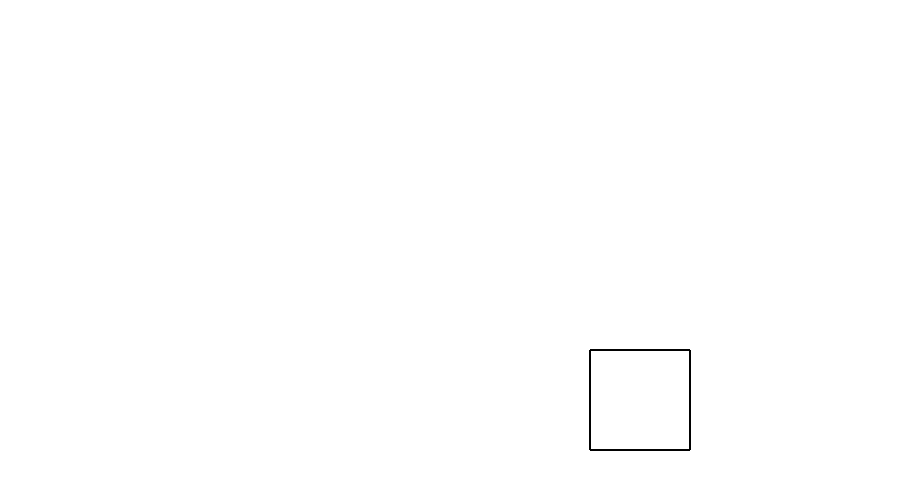
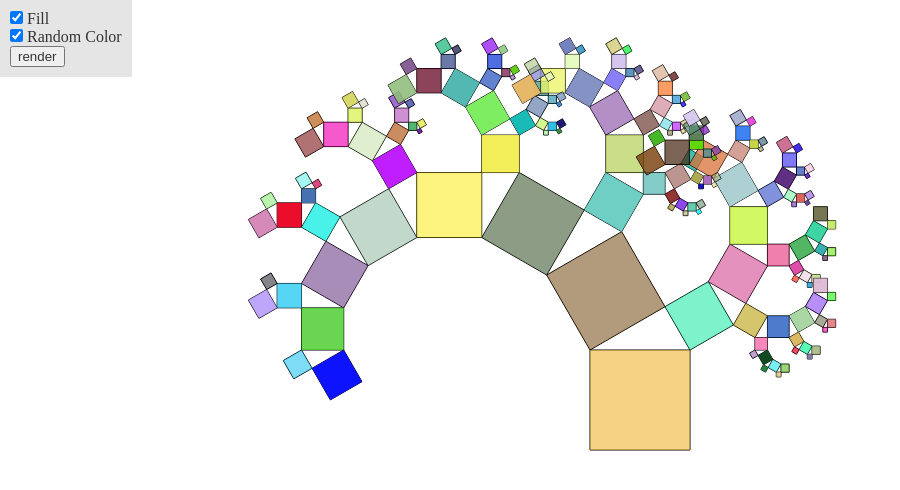
Before and after one commit to AJLoveChina/gougu-tree, a website built with webpack: page index.html in a window 1280 px wide. Shown: the whole page, without its empty margins (0-900 px from the left). Built offline with nearby package versions, Linux system fonts and the light colour scheme.

Commit message:
chore: done

```diff
--- a/index.html
+++ b/index.html
@@ -5,5 +5,10 @@
         <title>Webpack App</title>
     </head>
     <body>
+        <div id="options">
+            <input type="checkbox" checked id="fill-checkbox"> Fill <br>
+            <input type="checkbox" checked id="random-color-checkbox"> Random Color <br>
+            <button id="render">render</button>
+        </div>
     </body>
 </html>
--- a/src/common.ts
+++ b/src/common.ts
@@ -32,10 +32,86 @@ export function movePoint(point: IPoint, vec: IPoint, distance: number) {
   let unit = { x: vec.x / mod, y: vec.y / mod };
   return {
     x: point.x + unit.x * distance,
-    y: point.y + unit.y * distance
+    y: point.y + unit.y * distance,
+  };
+}
+
+export function distanceA2B(a: IPoint, b: IPoint) {
+  return Math.sqrt(Math.pow(a.x - b.x, 2) + Math.pow(a.y - b.y, 2));
+}
+
+export class LineSegment {
+  start: IPoint;
+  end: IPoint;
+
+  constructor(start: IPoint, end: IPoint) {
+    this.start = start;
+    this.end = end;
+  }
+
+  direction() {
+    return {
+      x: this.end.x - this.start.x,
+      y: this.end.y - this.start.y,
+    };
+  }
+
+  distance() {
+    return distanceA2B(this.start, this.end);
+  }
+
+  getSquare(clockWise: boolean) {
+    const direction = this.direction();
+    let normalDirection = rotateVector(direction, Math.PI / 2, clockWise);
+    const dis = this.distance();
+    const p1 = movePoint(this.start, normalDirection, dis);
+    const p2 = movePoint(this.end, normalDirection, dis);
+    let points: [IPoint, IPoint, IPoint, IPoint];
+    if (clockWise) {
+      points = [this.start, this.end, p2, p1];
+    } else {
+      points = [p1, p2, this.end, this.start];
+    }
+    let [tl, tr, br, bl] = points;
+    return {
+      tl,
+      tr,
+      br,
+      bl,
+    };
   }
 }
 
-export function distanceA2B(a: IPoint, b:IPoint) {
-  return Math.sqrt(Math.pow(a.x - b.x, 2) + Math.pow(a.y - b.y, 2));
+export function rotateVector(
+  vector: IPoint,
+  radian: number,
+  clockwise: boolean
+) {
+  let newRadian = radian % (Math.PI * 2);
+  if (!clockwise) {
+    newRadian = Math.PI * 2 - newRadian;
+  }
+  const cs = Math.cos(newRadian);
+  const sn = Math.sin(newRadian);
+  const x = vector.x;
+  const y = vector.y;
+  return {
+    x: x * cs - y * sn,
+    y: x * sn + y * cs,
+  };
 }
+
+export function random(start: number, end: number) {
+  const min = Math.min(start, end);
+  const max = Math.max(start, end);
+  if (min === max) {
+    return min;
+  }
+  return min + Math.random() * (max - min);
+}
+
+export function randomColor() {
+  return `rgba(${Math.floor(random(0, 255))}, ${Math.floor(
+    random(0, 255)
+  )}, ${Math.floor(random(0, 255))}, ${random(0.5, 1)})`;
+}
--- a/src/index.ts
+++ b/src/index.ts
@@ -1,14 +1,44 @@
 import "./main.scss";
-import {renderShapes} from "./render";
+import { renderShapes } from "./render";
 
 function main() {
-  let canvas = document.createElement("canvas");
+  const id = "canvas";
+  const canvasFind = document.getElementById(id);
+
+  if (canvasFind) {
+    canvasFind.hidden = true;
+    document.body.removeChild(canvasFind);
+  }
+
+  let canvas: HTMLCanvasElement;
+  canvas = document.createElement("canvas");
+  canvas.id = id;
   canvas.width = window.innerWidth;
   canvas.height = window.innerHeight;
+  document.body.appendChild(canvas);
+
   const ctx = canvas.getContext("2d");
+  ctx.clearRect(0, 0, canvas.width, canvas.height);
 
-  renderShapes(canvas);
-  document.body.appendChild(canvas);
+  let bFill = (document.getElementById("fill-checkbox") as HTMLInputElement)
+    .checked;
+
+  let bRandomColor = (
+    document.getElementById("random-color-checkbox") as HTMLInputElement
+  ).checked;
+
+  renderShapes(canvas, {
+    bFill,
+    bRandomColor,
+  });
+}
+
+function listen() {
+  const btn = document.getElementById("render");
+  btn.addEventListener("click", () => {
+    main();
+  });
 }
 
 main();
+listen();
--- a/src/main.scss
+++ b/src/main.scss
@@ -1,5 +1,12 @@
 * {
-    margin: 0;
-    padding: 0;
-    border: 0;
+  margin: 0;
+  color: #333;
 }
+
+#options {
+  position: fixed;
+  top: 0;
+  left: 0;
+  padding: 10px;
+  background: rgba(0, 0, 0, 0.1);
+}
--- a/src/render.ts
+++ b/src/render.ts
@@ -1,21 +1,67 @@
 import { Shape, Polygon, Rect } from "./shape";
-import {distanceA2B, getRectCorners, movePoint} from "./common";
+import {
+  distanceA2B,
+  getRectCorners,
+  LineSegment,
+  movePoint,
+  randomColor,
+  rotateVector,
+} from "./common";
 
-export function renderShapes(canvas: HTMLCanvasElement) {
+export function renderShapes(
+  canvas: HTMLCanvasElement,
+  options: { bFill: boolean; bRandomColor: boolean }
+) {
   let midPoint = { x: canvas.width / 2, y: canvas.height / 2 };
-  let objs = [new Rect(getRectCorners(midPoint, 100, 100))];
   const ctx = canvas.getContext("2d");
-  return setInterval(() => {
-    let newShapse: Rect[] = [];
-    objs.forEach((obj) => {
-      let shapes = getGouguShapes(obj);
-      newShapse.push(...shapes);
+
+  const allShapes = gouguTreeShapes(
+    new Rect(getRectCorners(midPoint, 100, 100))
+  );
+  const defaultColor = "#333";
+  const interval = setInterval(() => {
+    if (ctx.canvas.hidden) {
+      return;
+    }
+    let firstOne = allShapes.shift();
+    if (firstOne) {
+      firstOne.set({
+        strokeStyle: options.bRandomColor ? randomColor() : defaultColor,
+      });
+
+      if (options.bFill) {
+        firstOne.set({
+          fillStyle: options.bRandomColor ? randomColor() : defaultColor,
+        });
+      }
+      renderObjs([firstOne], ctx);
+    } else {
+      clearInterval(interval);
+    }
+  }, 1000 / 24);
+  return interval;
+}
+
+export function gouguTreeShapes(rect: Rect) {
+  let prevGeneratedShapes: Rect[] = [rect];
+  const allShapes = [rect];
+  const minRectSize = 8;
+
+  while (prevGeneratedShapes.length > 0) {
+    let newGeneratedShapes: Rect[] = [];
+
+    prevGeneratedShapes.forEach((obj) => {
+      if (obj.width() >= minRectSize && obj.height() >= minRectSize) {
+        let shapes = getGouguShapes(obj);
+        newGeneratedShapes.push(...shapes);
+      }
     });
 
-    objs.push(...newShapse);
-    ctx.clearRect(0, 0, canvas.width, canvas.height);
-    renderObjs(objs, ctx);
-  }, 1000);
+    allShapes.push(...newGeneratedShapes);
+    prevGeneratedShapes = newGeneratedShapes;
+  }
+
+  return allShapes;
 }
 
 export function renderObjs(objs: Shape[], ctx: CanvasRenderingContext2D) {
@@ -24,10 +70,14 @@ export function renderObjs(objs: Shape[], ctx: CanvasRenderingContext2D) {
 
 export function getGouguShapes(rect: Rect): Rect[] {
   let { tl, tr } = rect;
-  let dis = distanceA2B(tl, tr);
-  let disShort = dis / 2;
-  let direction = {x: -1, y: Math.sqrt(3)}
-  let p3 = movePoint(tl, direction, disShort);
+  let seg = new LineSegment(tl, tr);
+  let dis = seg.distance();
+  let direction = seg.direction();
+  const radian = Math.PI / 6;
+  let rotateDir = rotateVector(direction, radian, false);
+  let p3 = movePoint(tl, rotateDir, (dis / 2) * Math.sqrt(3));
 
-  return [];
+  return [new LineSegment(tl, p3), new LineSegment(p3, tr)]
+    .map((seg) => seg.getSquare(false))
+    .map((item) => new Rect(item));
 }
--- a/src/shape.ts
+++ b/src/shape.ts
@@ -1,21 +1,24 @@
-import {IPoint} from "./interface";
+import { IPoint } from "./interface";
+import { distanceA2B } from "./common";
 
 export abstract class Shape {
+  fillStyle?: string;
+  strokeStyle?: string;
+
   abstract render(ctx: CanvasRenderingContext2D): boolean;
 }
 
 export class Polygon extends Shape {
   points: IPoint[];
-  strokeStyle: string;
 
   constructor(options: { points: IPoint[] }) {
     super();
     this.points = options.points;
-    this.strokeStyle = "#000";
   }
 
   render(ctx: CanvasRenderingContext2D) {
     ctx.save();
+    ctx.beginPath();
     this.points.forEach((item, idx) => {
       if (idx === 0) {
         ctx.moveTo(item.x, item.y);
@@ -27,7 +30,11 @@ export class Polygon extends Shape {
     ctx.strokeStyle = this.strokeStyle;
     ctx.closePath();
     ctx.stroke();
-    ctx.save();
+    if (this.fillStyle) {
+      ctx.fillStyle = this.fillStyle;
+      ctx.fill();
+    }
+    ctx.restore();
     return true;
   }
 }
@@ -38,11 +45,35 @@ export class Rect extends Polygon {
   br: IPoint;
   bl: IPoint;
 
-  constructor({tl, tr, br, bl}: { tl: IPoint, tr: IPoint, br: IPoint, bl: IPoint }) {
-    super({points: [tl, tr, br, bl]});
+  constructor({
+    tl,
+    tr,
+    br,
+    bl,
+    ...options
+  }: {
+    tl: IPoint;
+    tr: IPoint;
+    br: IPoint;
+    bl: IPoint;
+  }) {
+    super({ points: [tl, tr, br, bl] });
     this.tl = tl;
     this.tr = tr;
     this.br = br;
     this.bl = bl;
   }
+
+  width() {
+    return distanceA2B(this.tl, this.tr);
+  }
+
+  height() {
+    return distanceA2B(this.tl, this.bl);
+  }
+
+  set(options: { fillStyle?: string, strokeStyle?: string }) {
+    this.fillStyle = options.fillStyle;
+    this.strokeStyle = options.strokeStyle;
+  }
 }
--- a/webpack.config.js
+++ b/webpack.config.js
@@ -7,6 +7,7 @@ const isProduction = process.env.NODE_ENV == "production";
 
 const config = {
   entry: "./src/index.ts",
+  devtool: "inline-source-map",
   output: {
     path: path.resolve(__dirname, "dist"),
   },
@@ -31,11 +32,11 @@ const config = {
       },
       {
         test: /\.css$/i,
-        use: ['style-loader', 'css-loader'],
+        use: ["style-loader", "css-loader"],
       },
       {
         test: /\.s[ac]ss$/i,
-        use: ['style-loader', "css-loader", "sass-loader"],
+        use: ["style-loader", "css-loader", "sass-loader"],
       },
       {
         test: /\.(eot|svg|ttf|woff|woff2|png|jpg|gif)$/i,
```
